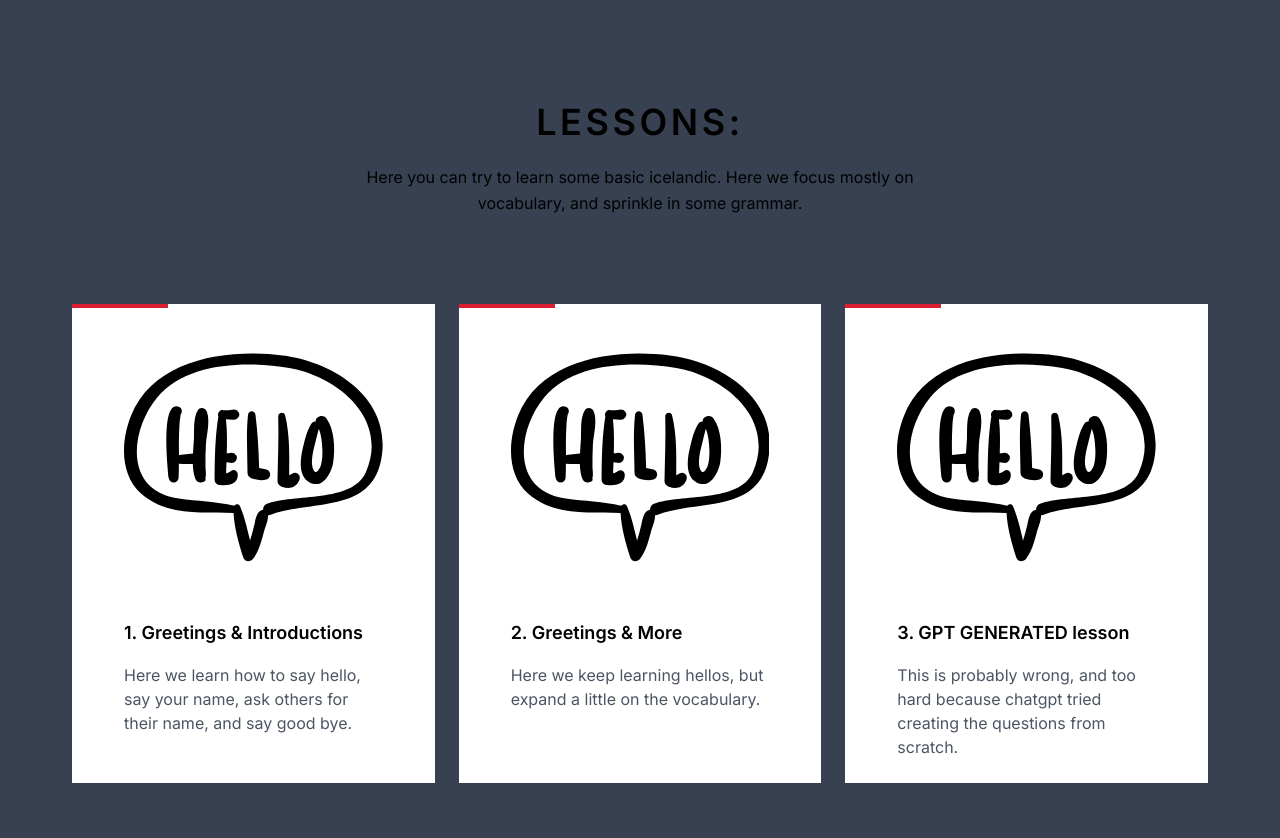
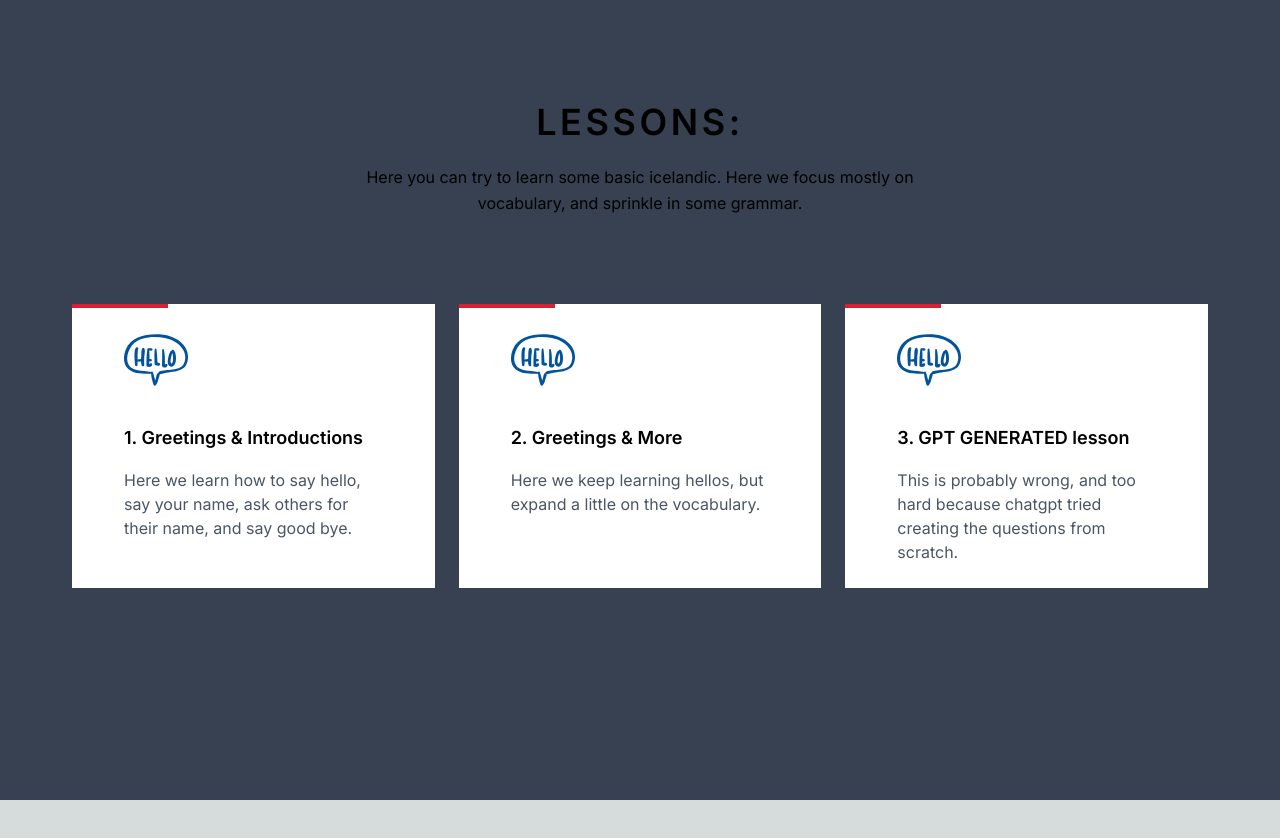
Before and after one commit to Wolfcoder13/my-icelandic-teacher, a Next.js app: page / in a window 1280 px wide. Shown: the top 838 px of the page. After the commit the page ends 800 px from the top, so only its background shows below. Built offline with nearby package versions, Linux system fonts and the light colour scheme.

Commit message:
fixed tailwind for svg file

```diff
--- a/assets/svgAssets.tsx
+++ b/components/svgAssets.tsx
@@ -1,10 +1,8 @@
-import React from "react"
 
 
-export const helloBubble = () => {
-  return (
+export const helloBubble = (
     <svg className="w-16 h-16 fill-icelandic-blue group-hover:fill-white"
-      fill="#000000" version="1.1" id="Capa_1" xmlns="http://www.w3.org/2000/svg" viewBox="0 0 281.983 281.983">
+      fill="#000000" version="1.1" xmlns="http://www.w3.org/2000/svg" viewBox="0 0 281.983 281.983">
       <g>
         <g>
           <path d="M173.031,29.851c-58.7-7.3-140.1,2.5-165.4,65.9c-10.6,26.4-12.9,63.9,11.2,84.9c28.3,24.6,65.6,19.7,100.6,21.1l0,0
@@ -36,4 +34,3 @@ export const helloBubble = () => {
       </g>
     </svg>
   )
-}
```
Also changed, not shown: app/page.tsx (+4 -4 lines).
